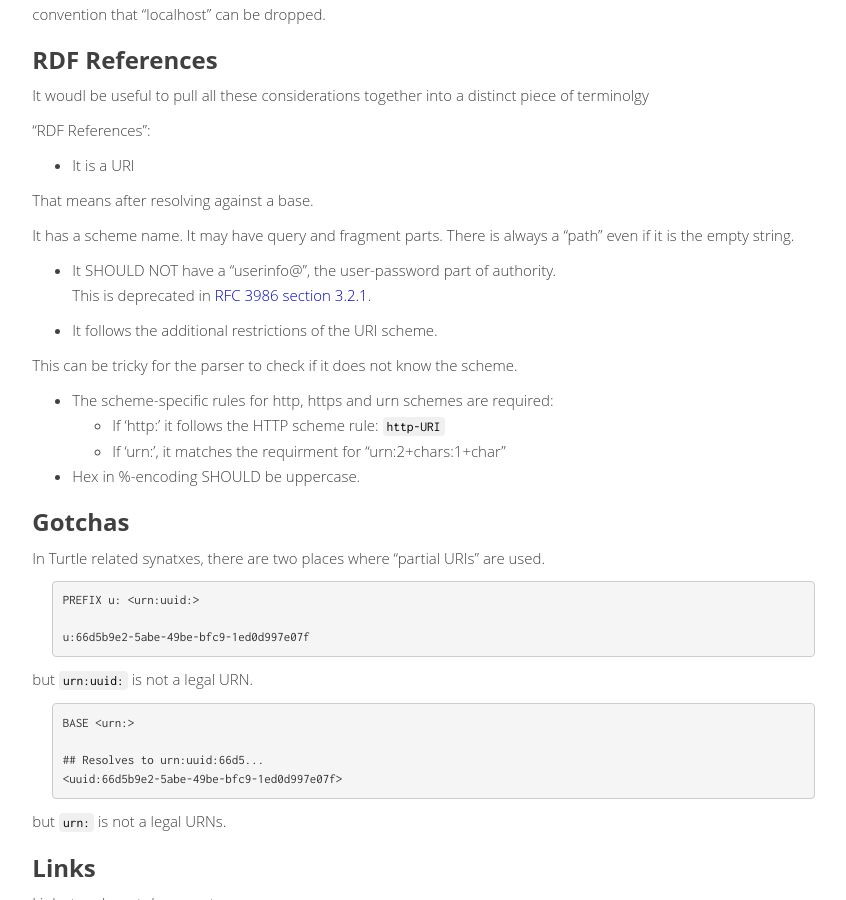
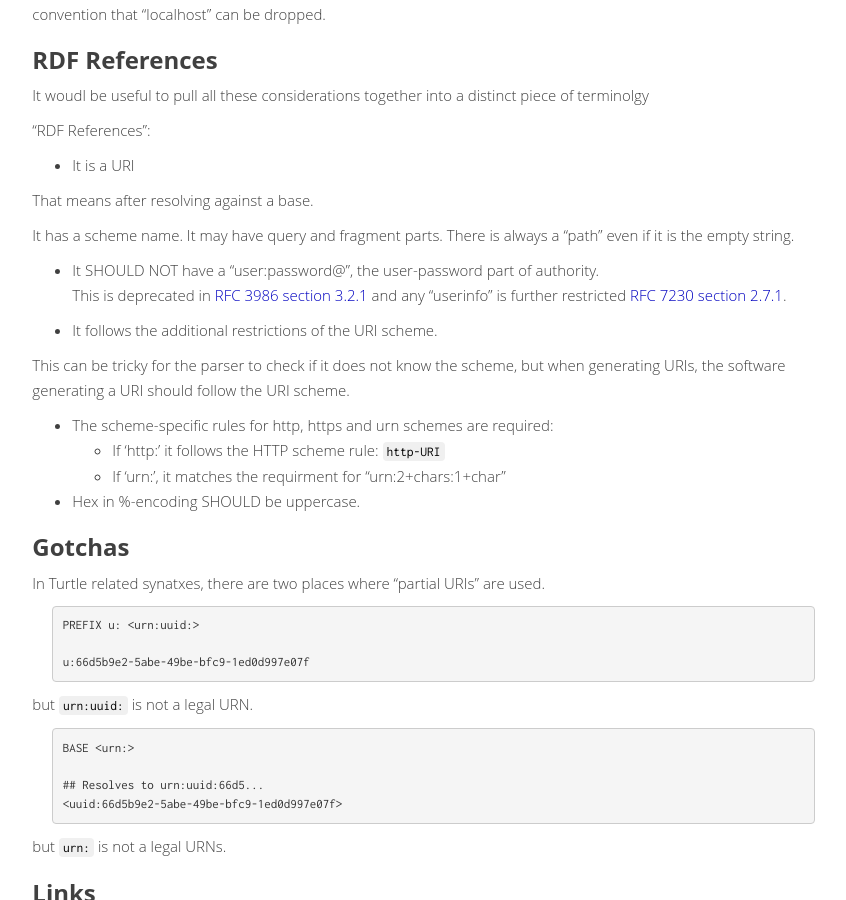
Before and after one commit to afs/afs.github.io, a Jekyll site: the page built from rdf-iri-syntax.md, in a window 1280 px wide and 900 px high, scrolled down 3562 px. Shown: the whole window, without its empty margins (196-1042 px from the left). Built offline with Jekyll 4.4.1, drawn with Linux system fonts in a browser that asks for light colours; some web fonts are replaced.

Commit message:
More on good practice URIs for RDF

```diff
--- a/rdf-iri-syntax.md
+++ b/rdf-iri-syntax.md
@@ -235,13 +235,17 @@ That means after resolving against a base.
 It has a scheme name. It may have query and fragment parts. There is always a
 "path" even if it is the empty string.
 
-* It SHOULD NOT have a "userinfo@", the user-password part of authority.
+* It SHOULD NOT have a "user:password@", the user-password part of authority.
   This is deprecated in
-  [RFC 3986 section 3.2.1](https://tools.ietf.org/html/rfc3986#section-3.2.1).
+  [RFC 3986 section 3.2.1](https://tools.ietf.org/html/rfc3986#section-3.2.1)
+  and any "userinfo" is further restricted
+  [RFC 7230 section 2.7.1](https://tools.ietf.org/html/rfc7230#section-2.7.1).
 
 * It follows the additional restrictions of the URI scheme.
 
-This can be tricky for the parser to check if it does not know the scheme.
+This can be tricky for the parser to check if it does not know the scheme,
+but when generating URIs, the software generating a URI should follow the URI
+scheme.
 
 * The scheme-specific rules for http, https and urn schemes are required:
    * If 'http:' it follows the HTTP scheme rule: `http-URI`
```
